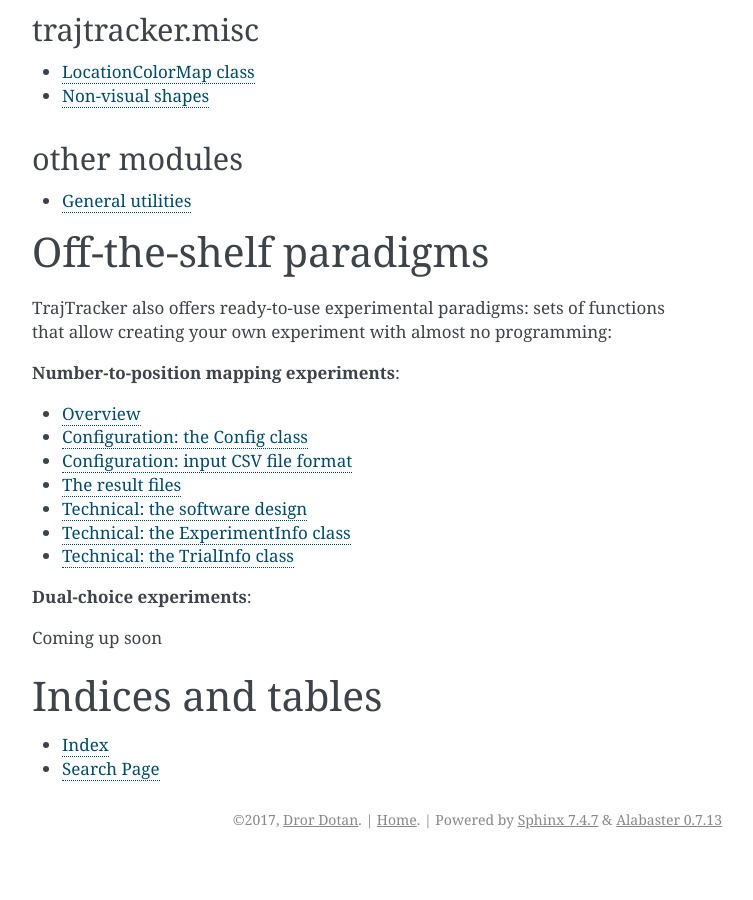
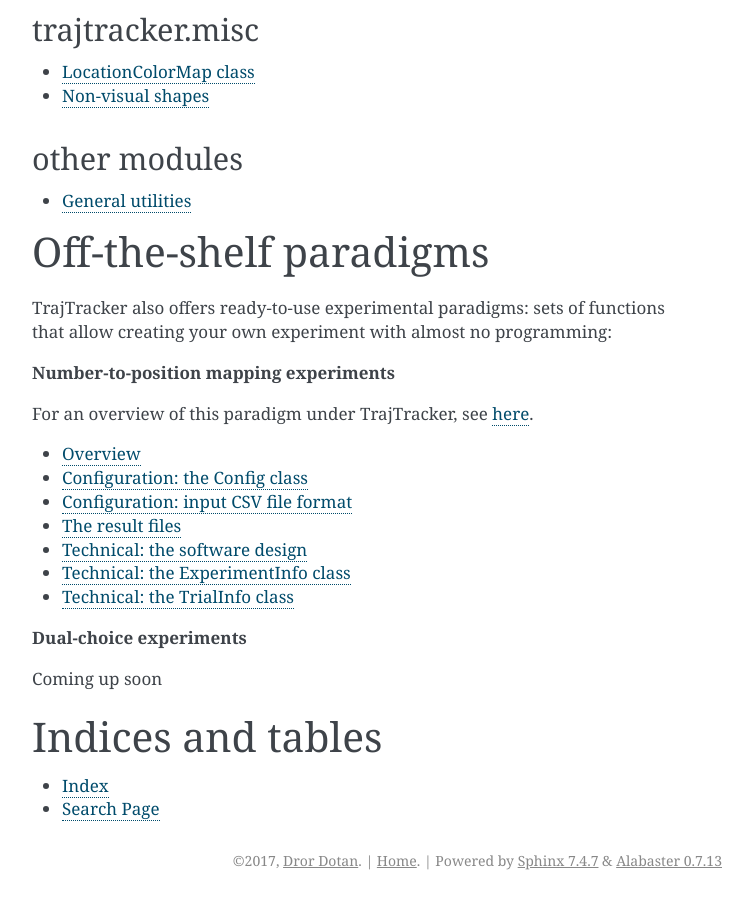
Before and after one commit to trajtracker/trajtracker, a Sphinx documentation site: the page built from docs/source/index.rst, in a window 1280 px wide and 900 px high, scrolled down 1433 px. Shown: the whole window, without its empty margins (388-1141 px from the left). Built offline with Sphinx 7.4.7, drawn with Linux system fonts in a browser that asks for light colours; before the commit the page ends 2292 px from its top, so only the background shows below that.

Commit message:
Documentation changes

```diff
--- a/docs/source/index.rst
+++ b/docs/source/index.rst
@@ -115,7 +115,10 @@ Off-the-shelf paradigms
 TrajTracker also offers ready-to-use experimental paradigms: sets of functions that allow
 creating your own experiment with almost no programming:
 
-**Number-to-position mapping experiments**:
+**Number-to-position mapping experiments**
+
+For an overview of this paradigm under TrajTracker, see
+`here <https://drordotan.wixsite.com/trajtracker/ttrk-exp-num2pos>`_.
 
 .. toctree::
    :maxdepth: 1
@@ -130,7 +133,8 @@ creating your own experiment with almost no programming:
    Technical: the TrialInfo class <paradigms/num2pos/TrialInfo>
 
 
-**Dual-choice experiments**:
+**Dual-choice experiments**
+
 
 Coming up soon
 
```
